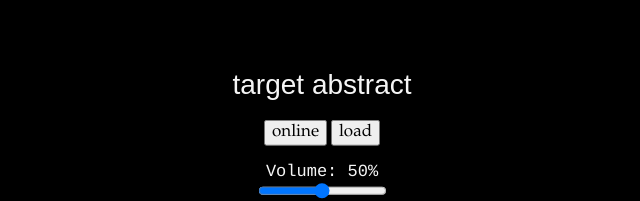
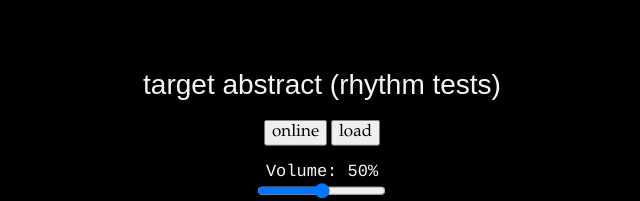
Before and after one commit to pparocza/target_equals_blank, a plain HTML site: page index.html in a window 1280 px wide. Shown: the part 236-437 px from the top of the page, without its empty margins (318-958 px from the left). Drawn offline with Linux system fonts and the light colour scheme.

Commit message:
change title

```diff
--- a/index.html
+++ b/index.html
@@ -38,7 +38,7 @@
 
 	<div class="container">
 
-    <h1 align="center"><font color="whitesmoke">target abstract</font></h1>
+    <h1 align="center"><font color="whitesmoke">target abstract (rhythm tests)</font></h1>
 
     <p align="center"><button class="online">online</button> <button class="start">load</button></p>
 
```
